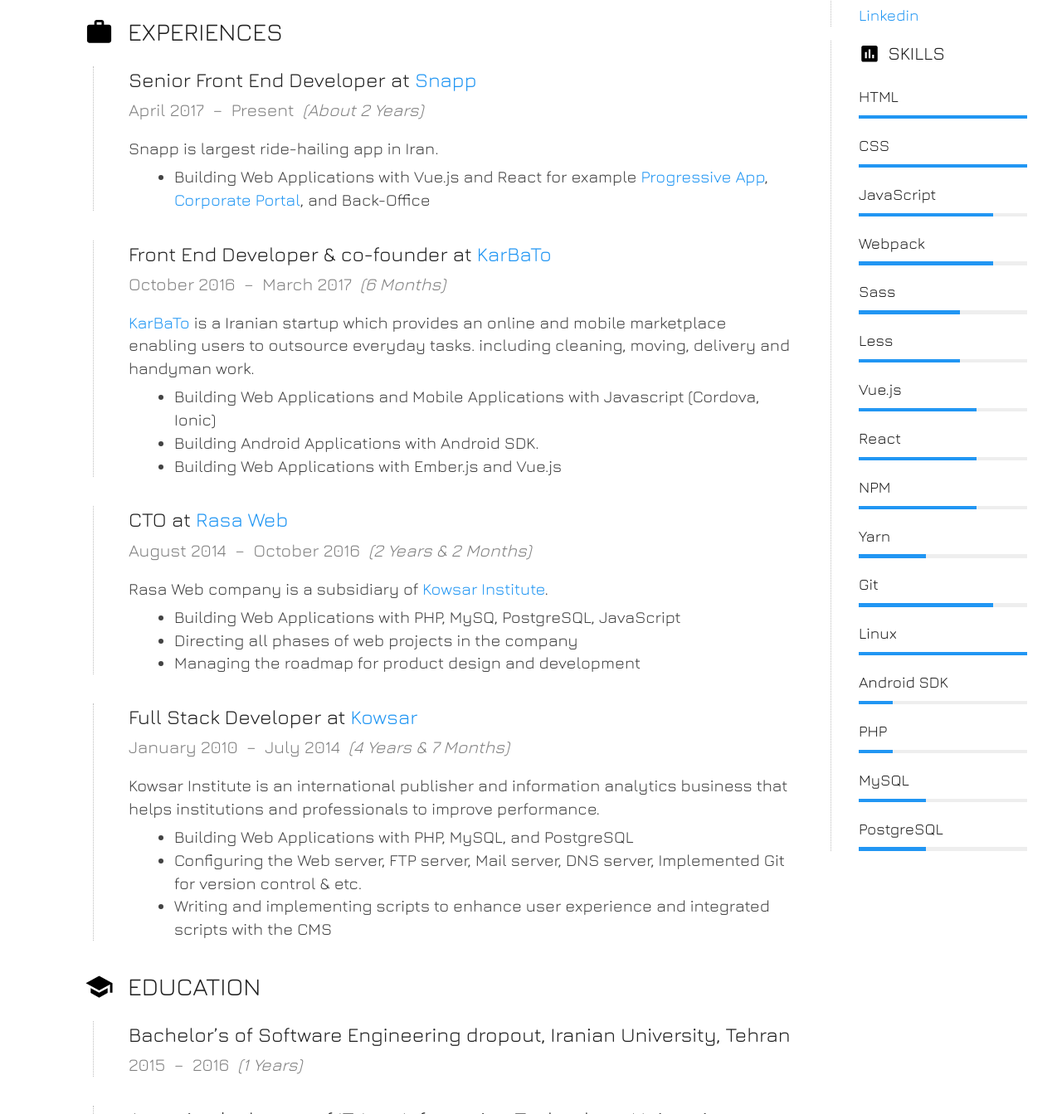
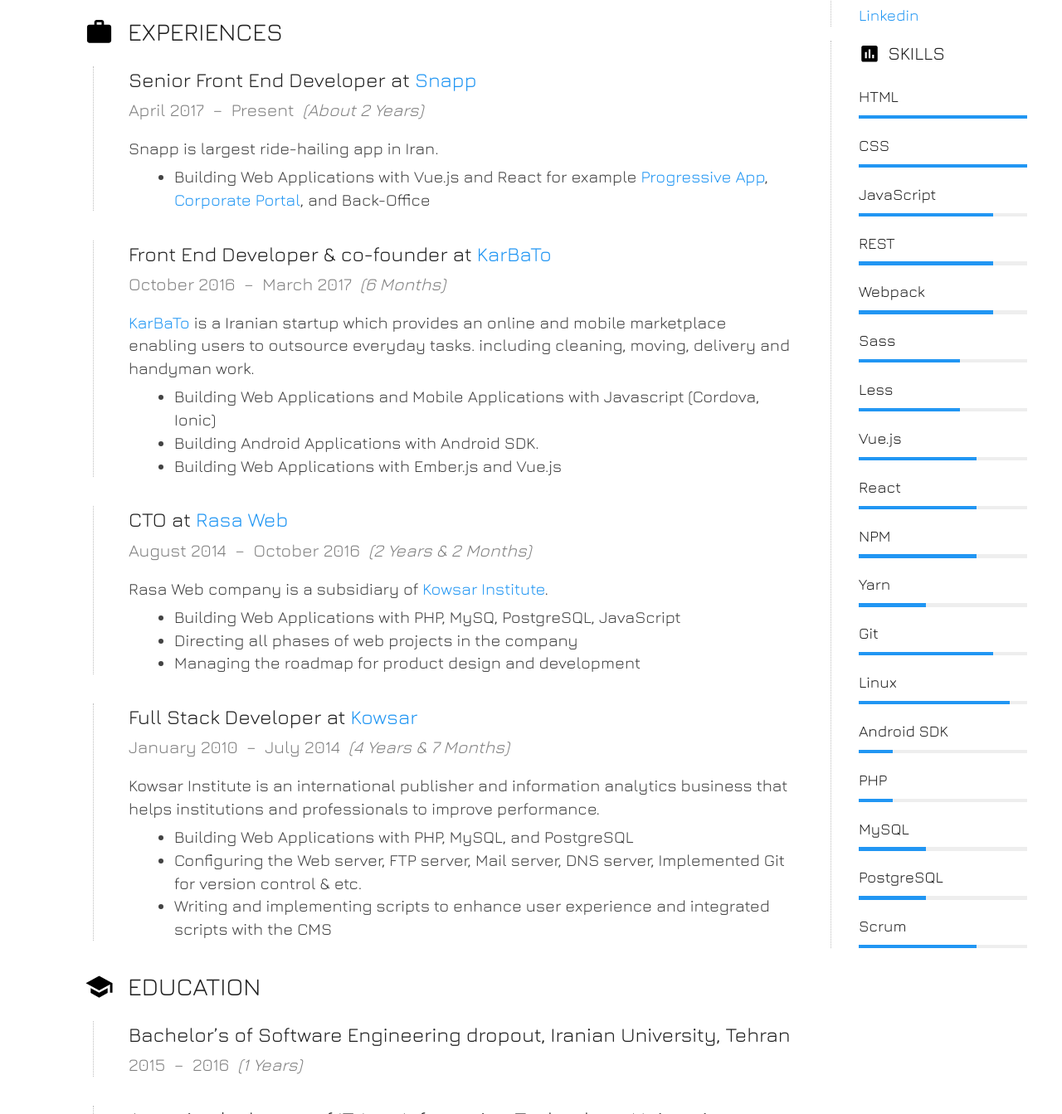
Before and after one commit to mirmousaviii/resume, a plain HTML site: page index.html in a window 1280 px wide. Shown: the part 609-1952 px from the top of the page at 83% size. Drawn offline with nearby package versions, Linux system fonts and the light colour scheme.

Commit message:
Updated skills

```diff
--- a/index.html
+++ b/index.html
@@ -209,6 +209,10 @@
           <div class="progress">
             <div class="progress-inner setting--primary-background" style="width: 80%;"></div>
           </div>
+            <div class="text">REST</div>
+          <div class="progress">
+            <div class="progress-inner setting--primary-background" style="width: 80%;"></div>
+          </div>
           <div class="text">Webpack</div>
           <div class="progress">
             <div class="progress-inner setting--primary-background" style="width: 80%;"></div>
@@ -243,7 +247,7 @@
           </div>
           <div class="text">Linux</div>
           <div class="progress">
-            <div class="progress-inner setting--primary-background" style="width: 100%;"></div>
+            <div class="progress-inner setting--primary-background" style="width: 90%;"></div>
           </div>
           <div class="text">Android SDK</div>
           <div class="progress">
@@ -261,6 +265,10 @@
           <div class="progress">
             <div class="progress-inner setting--primary-background" style="width: 40%;"></div>
           </div>
+          <div class="text">Scrum</div>
+          <div class="progress">
+            <div class="progress-inner setting--primary-background" style="width: 70%;"></div>
+          </div>
         </div>
       </div>
     </div>
```
